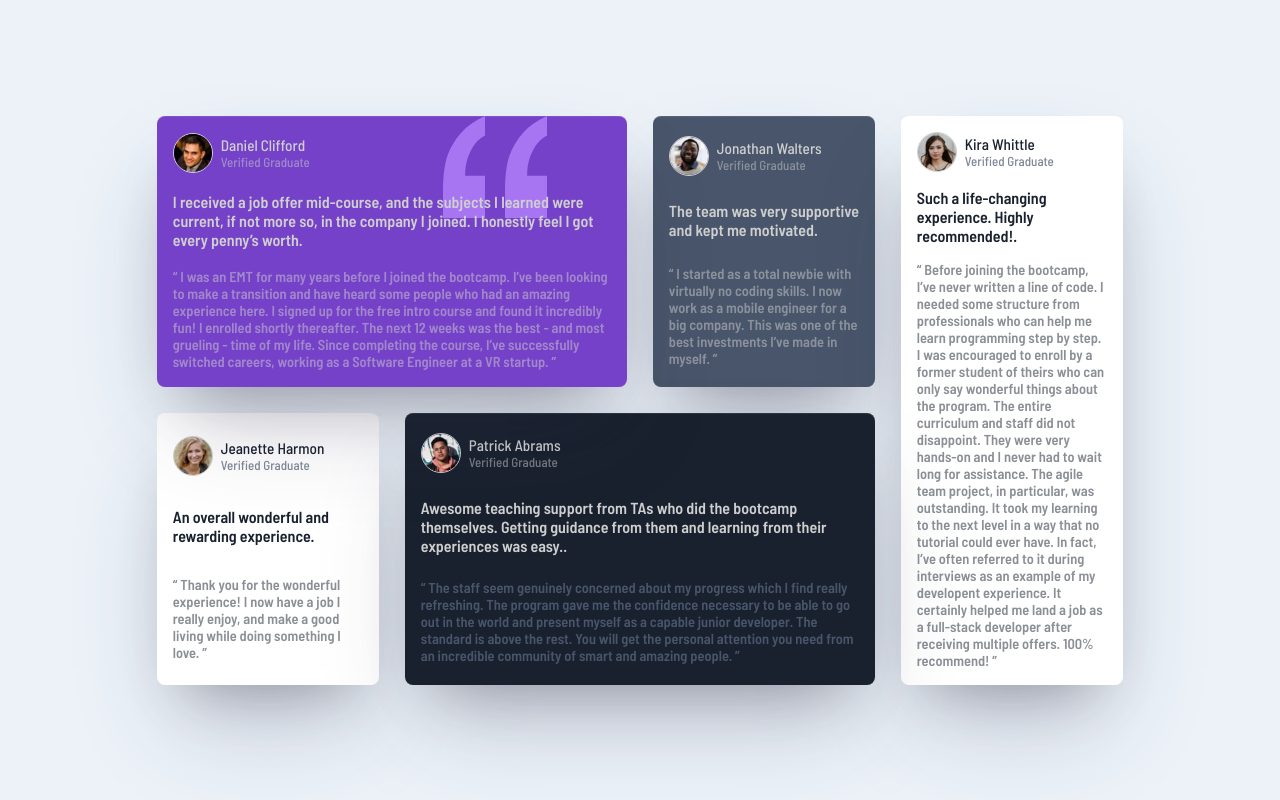
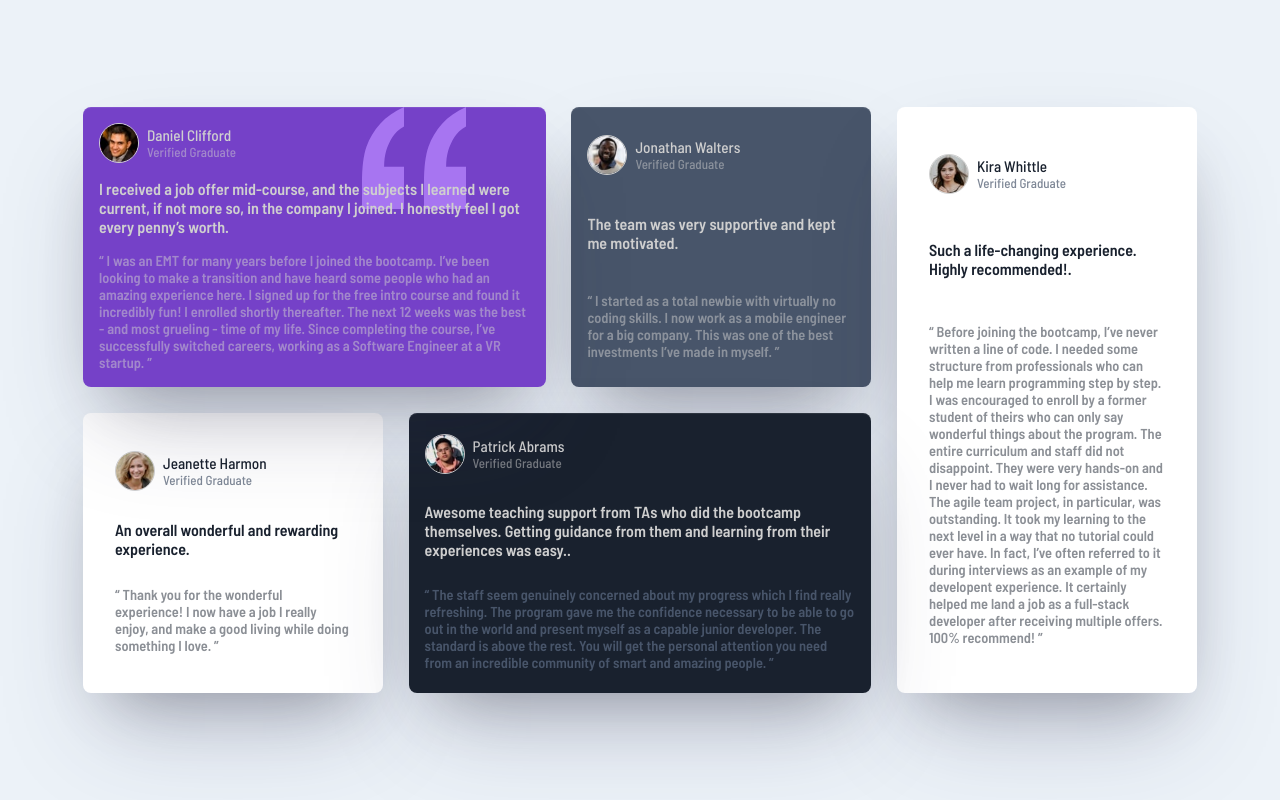
Before and after one commit to dmoquia/testimonials, a plain HTML site: page index.html in a window 1280 px wide. Drawn offline with Linux system fonts and the light colour scheme.

Commit message:
add min-width to .box

```diff
--- a/styles.css
+++ b/styles.css
@@ -115,6 +115,8 @@ strong {
 .box-3,
 .box-4 {
   background: var(--White);
+  min-width: auto;
+  padding: 2rem;
 }
 .box-3 h3,
 .box-4 h3 {
@@ -142,6 +144,9 @@ strong {
     grid-template-rows: repeat(2, 1fr);
     max-width: 992px;
   }
+  .box {
+    min-width: 300px;
+  }
   .box-1 {
     grid-column-start: 1;
     grid-column-end: 3;
@@ -164,6 +169,9 @@ strong {
   }
 }
 @media screen and (min-width: 992px) {
+  .box {
+    min-width: 300px;
+  }
   strong {
     font-size: 1rem;
     font-weight: 600;
```
